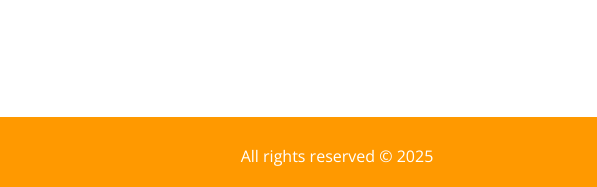
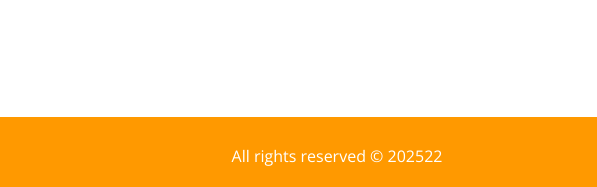
Before and after one commit to faizanpervez03/Muhammad-Hamza, a plain HTML site: page index.html in a window 1280 px wide. Shown: the part 5239-5426 px from the top of the page, 683-1280 px from the left. Drawn offline with nearby package versions, Linux system fonts and the light colour scheme.

Commit message:
new added

```diff
--- a/index.html
+++ b/index.html
@@ -728,7 +728,7 @@
 
       <!-- Right: Copyright -->
       <div class="col-12 col-md-4 text-md-end text-center">
-        <p class="mb-0 text-white">All rights reserved © 2025</p>
+        <p class="mb-0 text-white">All rights reserved © 202522</p>
       </div>
 
     </div>
```
